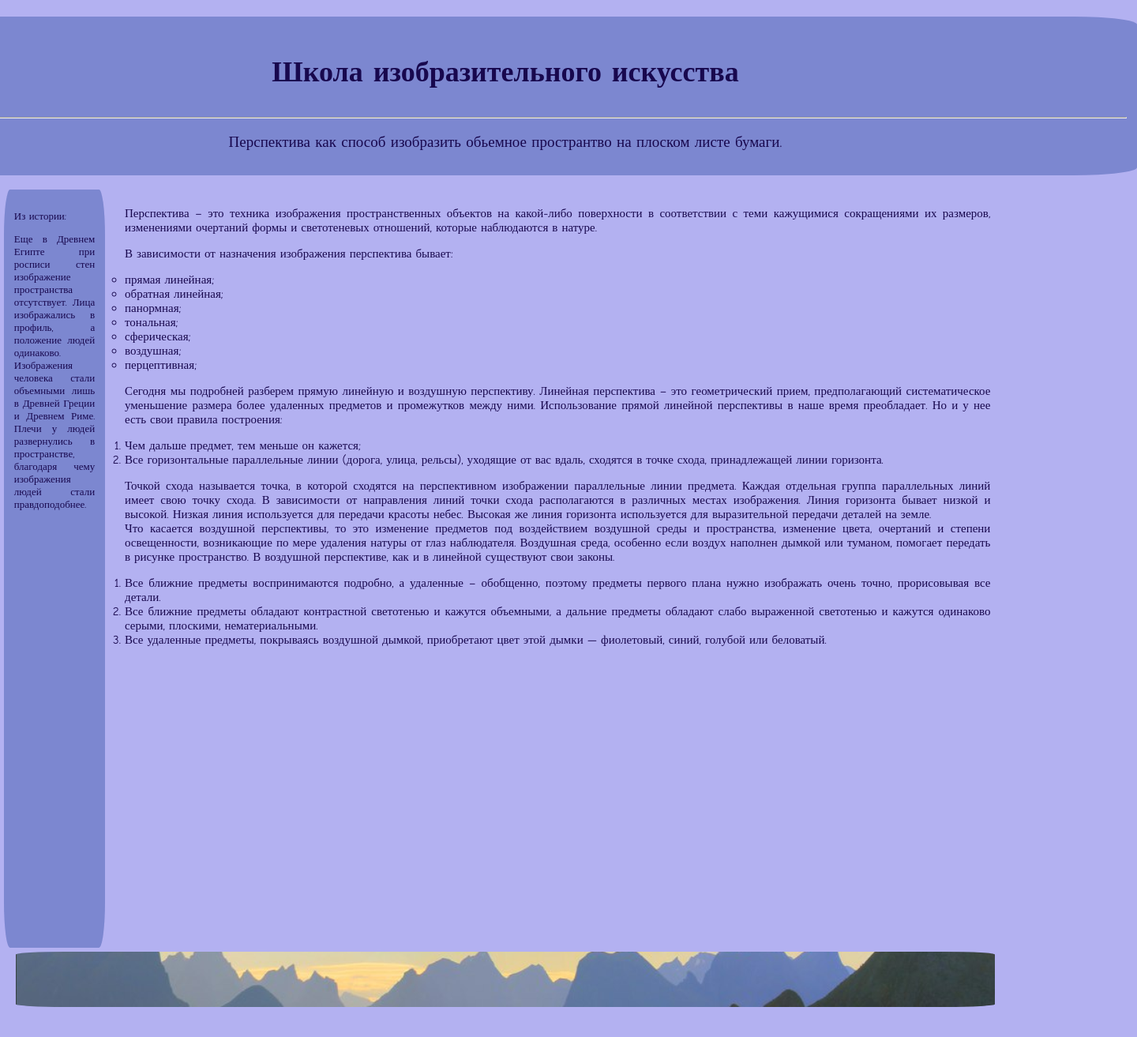
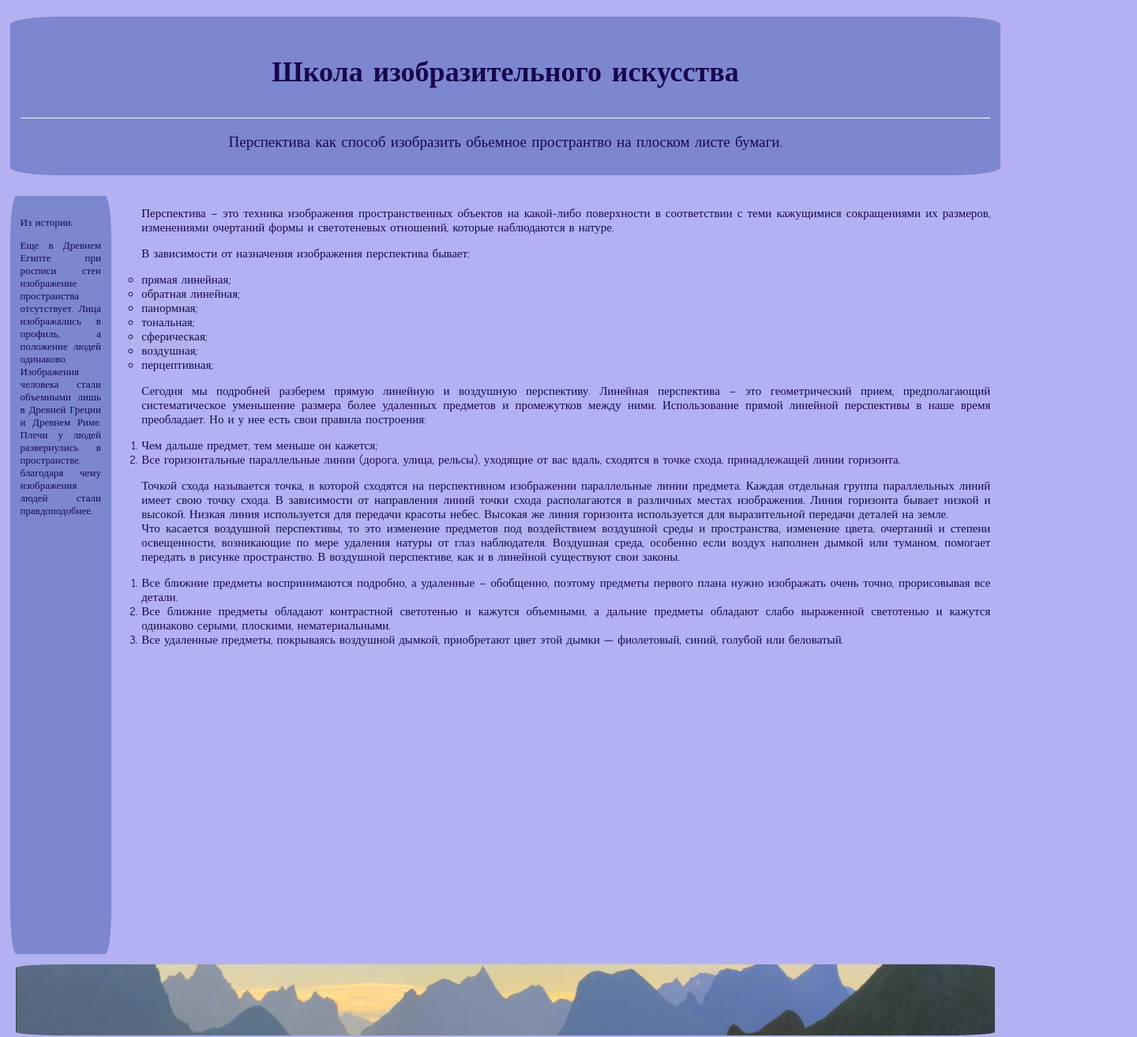
Before and after one commit to MariaChicheva/MRhtmlcss.github.io, a plain HTML site: page index.html in a window 1280 px wide. Shown: the whole page at 79% size, 1440 px wide, since content can reach past the window. Before the commit the page ends 1283 px from the top, so only its background shows below. Drawn offline with Linux system fonts and the light colour scheme.

Commit message:
...
Whimper...

```diff
--- a/fivelab.css
+++ b/fivelab.css
@@ -9,41 +9,50 @@ body {
   font-size: 15px;/*Размер шрифта*/
   background-color:#b3b1f1;
   color: #18084e;
+
   display:flex;
+  flex-direction:column;
+
   width: 100%;
   min-height: 100%;
+  font-family: "Comic Sans MS", "Comic Sans";
+}
+.header {
+  background: #7480cbdd;
+  border-radius: 5%;
+  width:98%;
+  margin: 1%;
+  padding: 1%;
+
   flex-direction:column;
-    align-items:center;
+  align-items:start;
   justify-content: space-around;
-    /*space-around;*/
-    font-family: "Comic Sans MS", "Comic Sans";
-    /*flex-wrap: wrap;*/
+  text-align:justify;
 
 }
-header {
-  background: #7480cbdd;
-  border-radius: 5%;
-  width:200vh;
-  margin: 1%;
-  padding: 1%;
-}
-aside {
+.aside {
   margin: 0.5rem;/*размер относительно шрифта*/
   font-size: 13px;
   background: #7480cbdd;
-  margin: 5px;
-  margin-right: 25px;
+  margin: 1%;
+  margin-right: 3%;
   padding: 1%;
   width: 10%;
   height: 120vh;
   float: left;
   border-radius: 6%;
 
+  flex-direction:column;
+  align-items:center;
+  justify-content: space-around;
+  text-align:justify;
 }
-.center{
+.container{
   align-items:center;
   justify-content: space-around;
   text-align:justify;/*выравнивание текста по ширине*/
+
+  flex-direction:column;
 }
 .name{
   font-size: 18px;
@@ -57,15 +66,35 @@ aside {
   margin: 1%;
   padding: 1%;
 }
-footer{
+.footer{
   /*justify-content:space-around;
   width: 120px !important;
   height: 75px !important;
   border-radius: 3%;*/
   width: 1240px;
-  height: 70px;
+  height: 90px;
   background-image: url("footerr123.jpg");
   background-size: 100%, 80%;
   background-position: 1px;
   border-radius: 5%;
+
+  flex-direction:column;
+  align-items: flex-end;
+  justify-content: space-around;
+  text-align:justify;
  }
+
+ @media only screen and(max-width:414px){
+  .name {
+    font-size: 10px;
+  }
+  .name-lesson {
+    font-size: 9px;
+  }
+  .aside {
+    font-size: 5px;
+    width: 30%;
+    height: 100%;
+  }
+
+ }
--- a/index.html
+++ b/index.html
@@ -8,7 +8,7 @@
     <title>Ш.И.И.</title>
 </head>
 <body>
-  <header>
+  <header class = "header">
         <div class="name">
           <h1><p align = "center">Школа изобразительного искусства</p></h1>
           <hr />
@@ -17,8 +17,8 @@
           <p align = "center">Перспектива как способ изобразить обьемное пространтво на плоском листе бумаги.</p>
         </div>
       </header>
-  <div class="center">
-       <aside>
+  <div class="container">
+       <aside class = "aside">
         <p>Из истории:</p>
                 <p>Еще в Древнем Египте при росписи стен изображение пространства отсутствует. Лица изображались в профиль, а положение людей одинаково.
                   Изображения человека стали объемными лишь в Древней Греции и Древнем Риме.
@@ -59,7 +59,7 @@
 
         </div>
       </div>
-    <footer >
+    <footer class = "footer">
     </footer>
 </body>
 </html>
```
Lines whose indentation alone changed are shown as unchanged.
